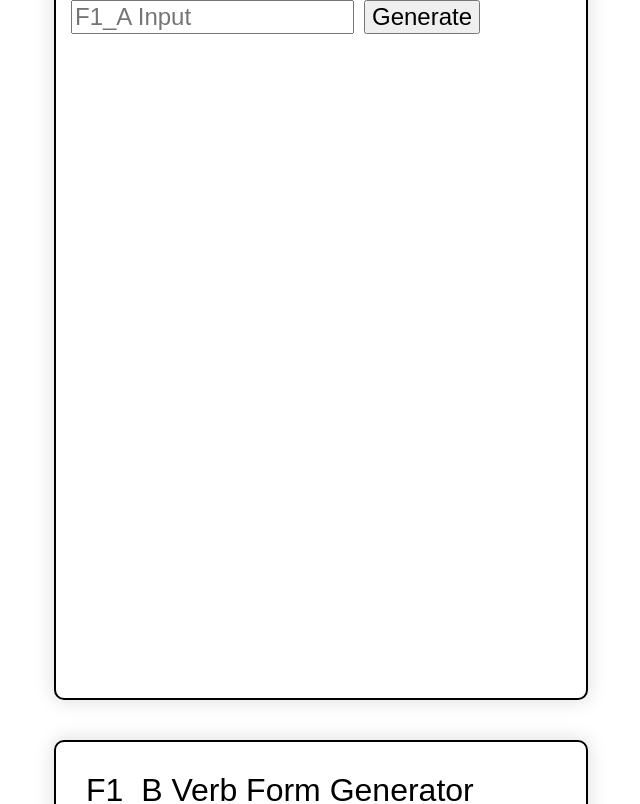
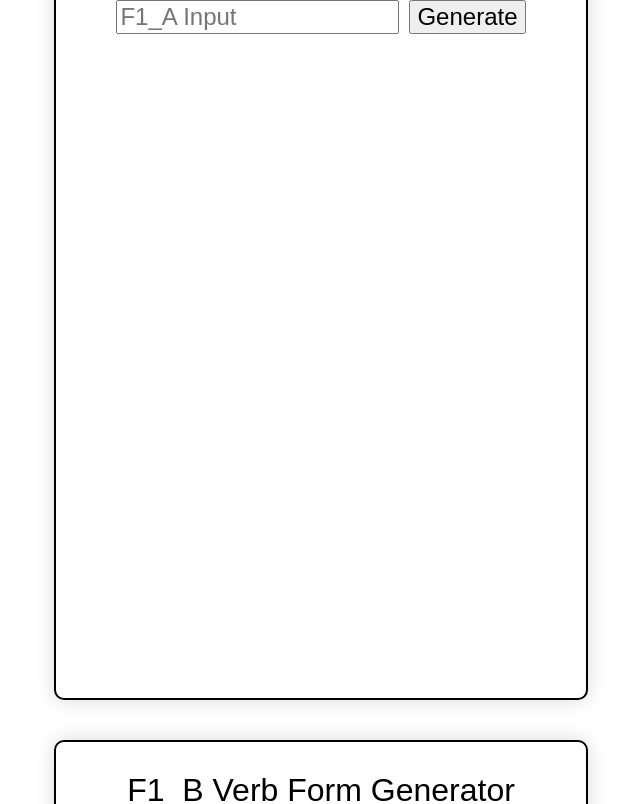
Before and after one commit to Jacobshin04/verbPatternTable, a plain HTML site: page index.html in a window 1280 px wide. Shown: the part 112-916 px from the top of the page, without its empty margins (319-959 px from the left). Drawn offline with Linux system fonts and the light colour scheme.

Commit message:
Changed the vverb pattern Form design

```diff
--- a/foo.css
+++ b/foo.css
@@ -8,12 +8,22 @@ form {
 	margin: 0;
 }
 
+.verbPatternForm{
+	width: 500px;
+	height: 750px;
+	border: 2px solid black;
+	margin: 20px;
+	box-shadow: 0 0 20px rgba(0, 0, 0, 0.15);
+    border-radius: 10px;
+	padding: 15px;
+	text-align: center;
+
+}
 #formsContainer{
 	display: flex;
 	flex-direction: column;
 	width: 500px;
 	justify-content: center;
-	border: 2px solid black;
 }
 table, th, td, tr{
 	border: 1px solid black;
--- a/foo.js
+++ b/foo.js
@@ -499,6 +499,9 @@ function displayArr(presentArr, pastArr, commandArr, pattern, tableDisplay){
     }
 
      table.appendChild(tableBody);
+     addStyles(table, {marginLeft: 'auto',
+        marginRight: 'auto'
+    })
      var lineBreak = document.createElement("br");
 
     // tableDisplay.appendChild(lineBreak);
@@ -523,9 +526,8 @@ function cellColorDisplay(element, pattern){
 function makeForm(pattern){
     var form = document.createElement("form");
     form.id = `${pattern}_form`;
-    addStyles(form, {width: '500px', height: '750px', border: '2px solid black', margin: "20px", boxShadow: "0 0 20px rgba(0, 0, 0, 0.15)",
-        borderRadius: '10px', padding: '15px'
-    });
+    form.classList.add("verbPatternForm")
+
 
     var para = document.createElement("p");
     addStyles(para, {fontSize: `2rem`, margin: '15px' });
```
